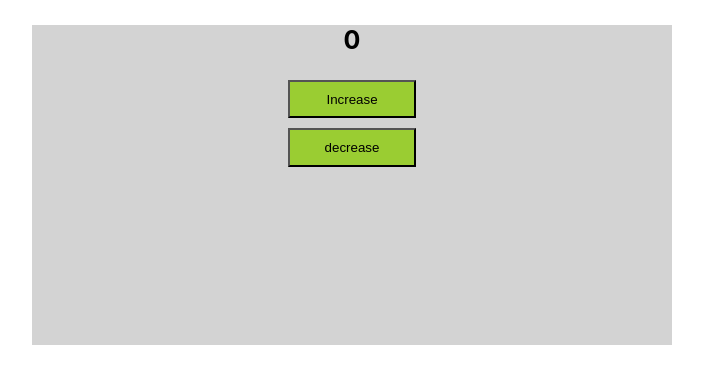
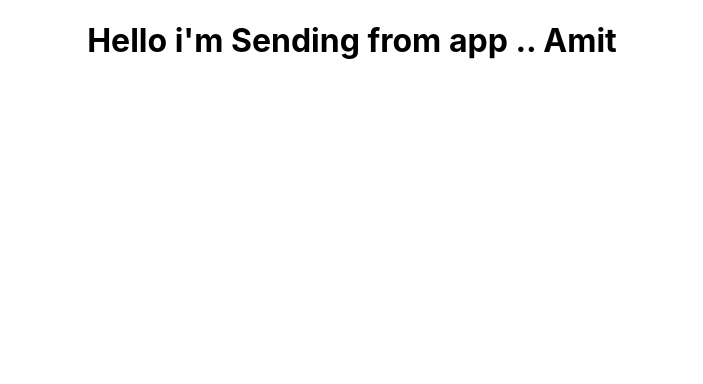
Before and after one commit to 102AMIT/Learing_React_With_Some_mini_Project, a React (Create React App) app: page / in a window 1280 px wide. Shown: the top 384 px of the page, without its empty margins (288-991 px from the left). Built offline with nearby package versions, Linux system fonts and the light colour scheme.

Commit message:
context api completed

```diff
--- a/src/App.js
+++ b/src/App.js
@@ -1,3 +1,4 @@
+import { createContext } from 'react';
 import './App.css';
 // import First from './class_components/First';
 // import Second from './class_components/Second';
@@ -17,13 +18,17 @@ import './App.css';
 // import UseEffect2 from './function_components/useEffect2/UseEffect2';
 // import Counter from './function_components/counter/Counter';
 // import UseRef from './function_components/UseRef/UseRef';
-import UseReducerHook from './function_components/UseReducer/UseReducerHook';
+// import UseReducerHook from './function_components/UseReducer/UseReducerHook';
+import Context1 from './function_components/Context_Api/Context1'
 
 
 
 
 
 
+// this is for context api
+const FirstName=createContext();
+const lastName=createContext();
 
 
 
@@ -49,10 +54,24 @@ function App() {
       {/* <UseEffect2 /> */}
       {/* <Counter /> */}
       {/* <UseRef /> */}
-      <UseReducerHook />
+      {/* <UseReducerHook /> */}
+
+
+      {/* // this is for context api */}
+      <FirstName.Provider value={'Sending from app ..'}>
+      <lastName.Provider value={'Amit'}>
+          <Context1 />
+      </lastName.Provider>
+      </FirstName.Provider>
+      {/* // this is for context api */}
+
+
+
     </div>
 
   );
 }
 
 export default App;
+
+export {FirstName,lastName};
--- /dev/null
+++ b/src/function_components/Context_Api/Context1.jsx
@@ -0,0 +1,11 @@
+import React from 'react'
+import Context2 from './Context2'
+const Context1 = () => {
+  return (
+    <div>
+        <Context2 />
+    </div>
+  )
+}
+
+export default Context1
--- /dev/null
+++ b/src/function_components/Context_Api/Context2.jsx
@@ -0,0 +1,12 @@
+import React from 'react'
+import Context3 from './Context3'
+
+const Context2 = () => {
+  return (
+    <div>
+        <Context3 />
+    </div>
+  )
+}
+
+export default Context2
--- /dev/null
+++ b/src/function_components/Context_Api/Context3.jsx
@@ -0,0 +1,12 @@
+import React from 'react'
+import Context4 from './Context4'
+
+const Context3 = () => {
+  return (
+    <div>
+        <Context4 />
+    </div>
+  )
+}
+
+export default Context3
--- /dev/null
+++ b/src/function_components/Context_Api/Context4.jsx
@@ -0,0 +1,19 @@
+import React from 'react'
+
+import  {FirstName,lastName}  from '../../App'
+const Context4 = () => {
+  return (
+    <>
+    <FirstName.Consumer>{(fname)=>{
+        return(
+            <lastName.Consumer>{(lastName)=>{
+                return <h1>Hello i'm {fname} {lastName}</h1>
+            }}</lastName.Consumer>
+        )
+    }}</FirstName.Consumer>
+
+    </>
+  )
+}
+
+export default Context4
```
